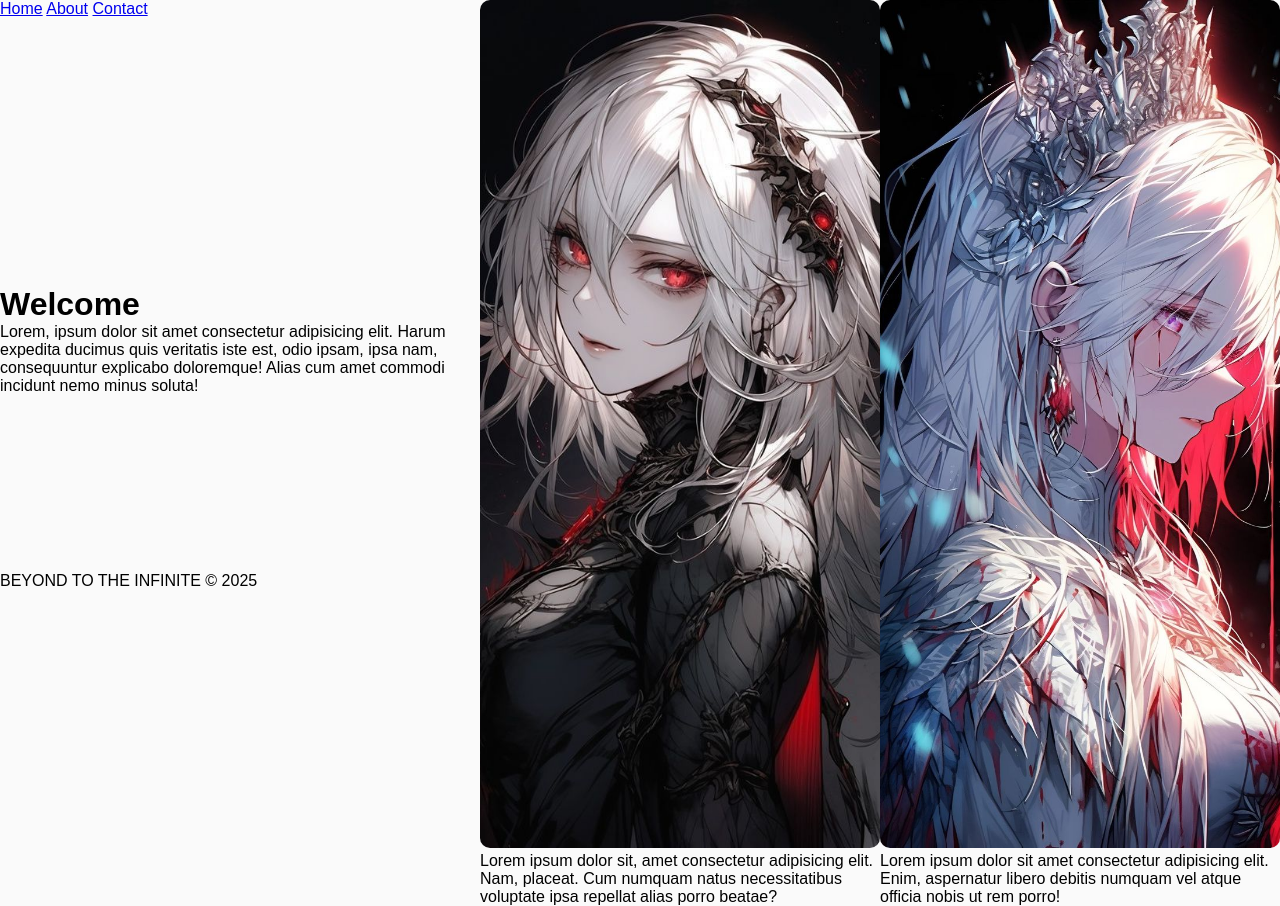
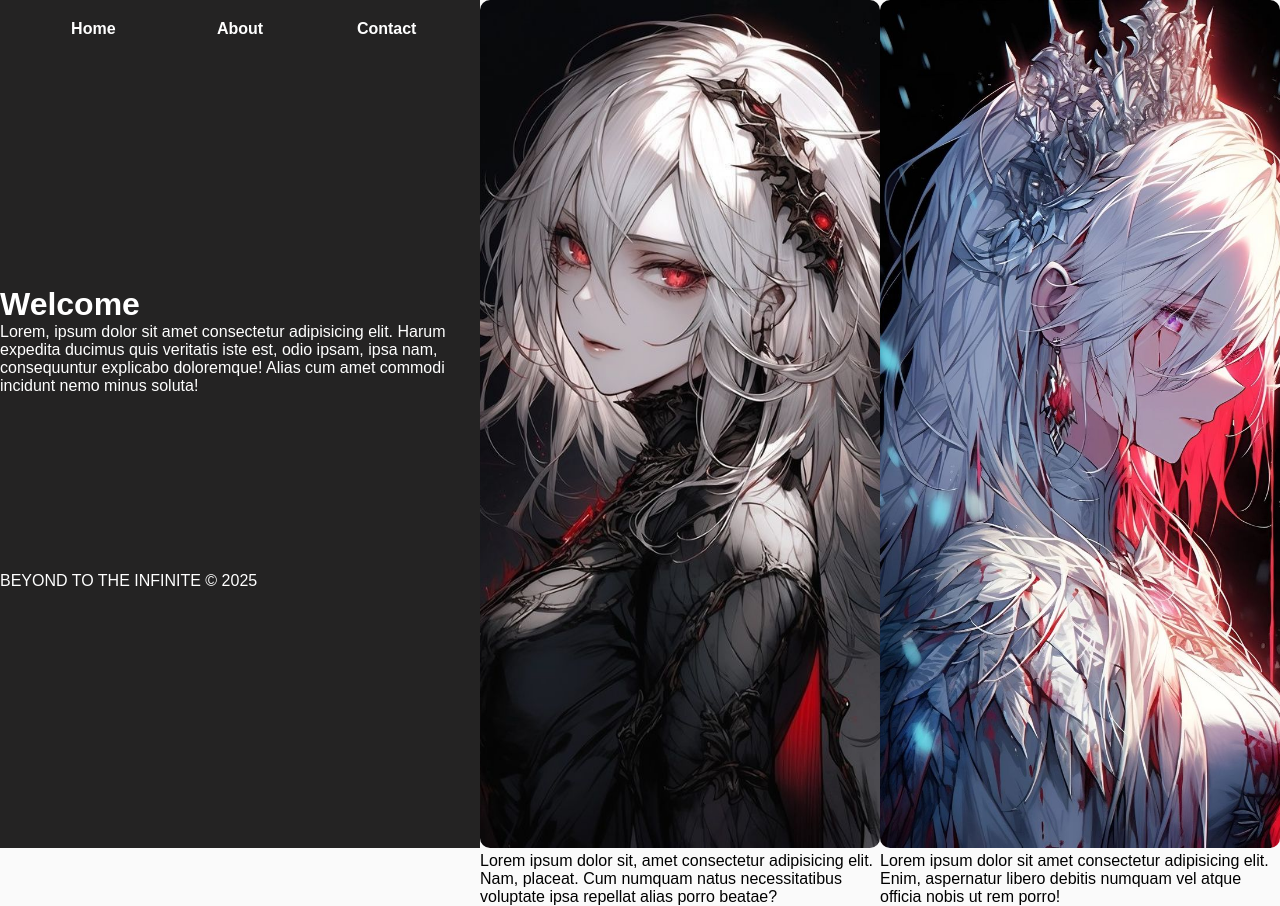
Before and after one commit to MarkRyuo/TwelveGrid, a website built with Vite: page index.html in a window 1280 px wide. Built offline with nearby package versions, Linux system fonts and the light colour scheme.

Commit message:
Subject: Update

```diff
--- a/index.html
+++ b/index.html
@@ -14,9 +14,9 @@
 
     <div class="col-1">
       <nav>
-        <a href="/">Home</a>
-        <a href="/">About</a>
-        <a href="/">Contact</a>
+        <a href="/" class="fw-3">Home</a>
+        <a href="/" class="fw-3">About</a>
+        <a href="/" class="fw-3">Contact</a>
       </nav>
 
       <div class="welcome">
--- a/src/style.css
+++ b/src/style.css
@@ -10,4 +10,22 @@ main .col-1 {
   grid-template-rows: 1fr 1fr 1fr;
   gap: 10px;
 
+  background-color: #242323;
+  color: #fff;
 }
+
+.col-1 nav {
+  padding: var(--space-md);
+  display: grid;
+  grid-template-columns: repeat(3, 1fr);
+  text-align: center;
+}
+
+nav a {
+  color: #fff;
+  text-decoration: none;
+}
+
+nav a:hover {
+  color: #f72e2e;
+}
```
